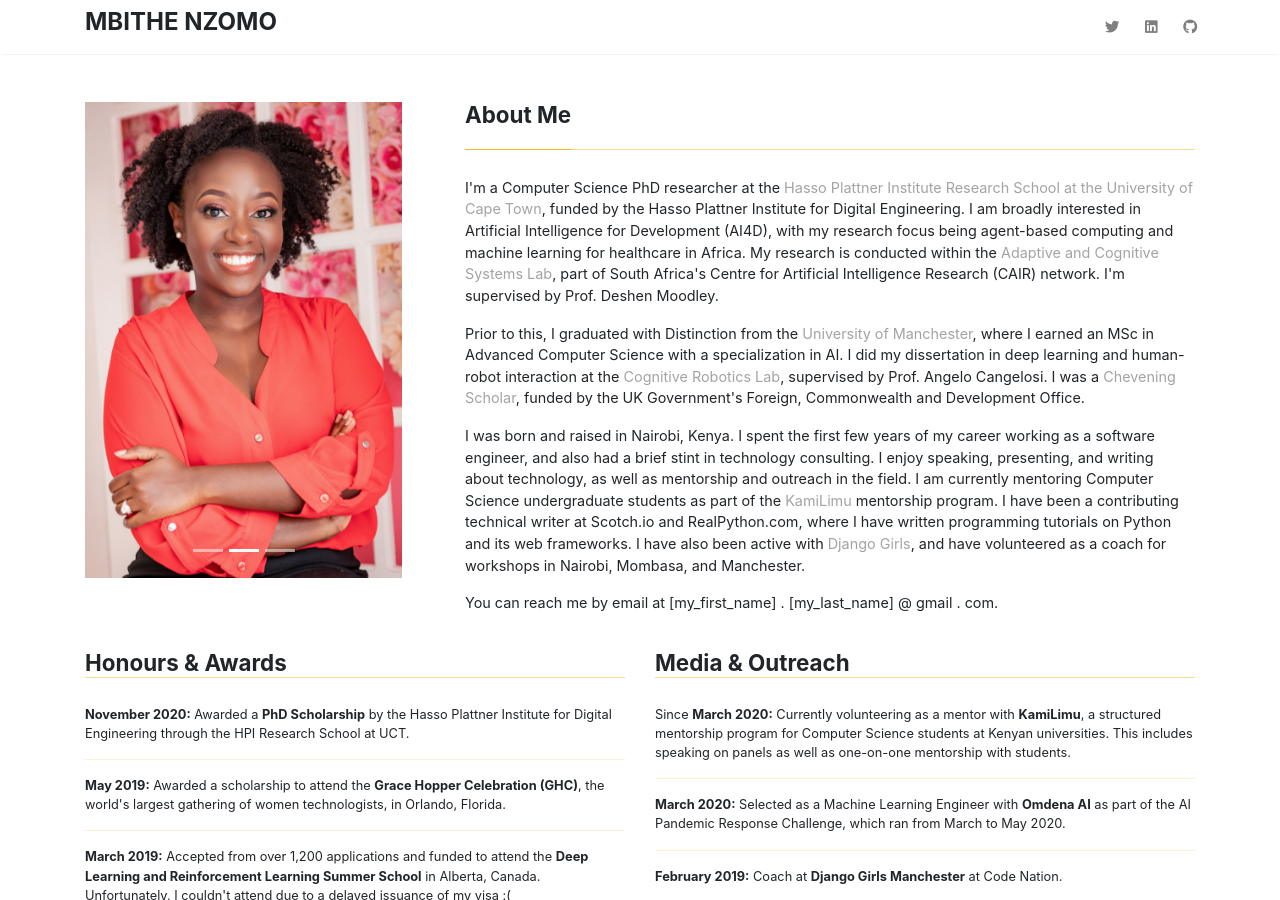
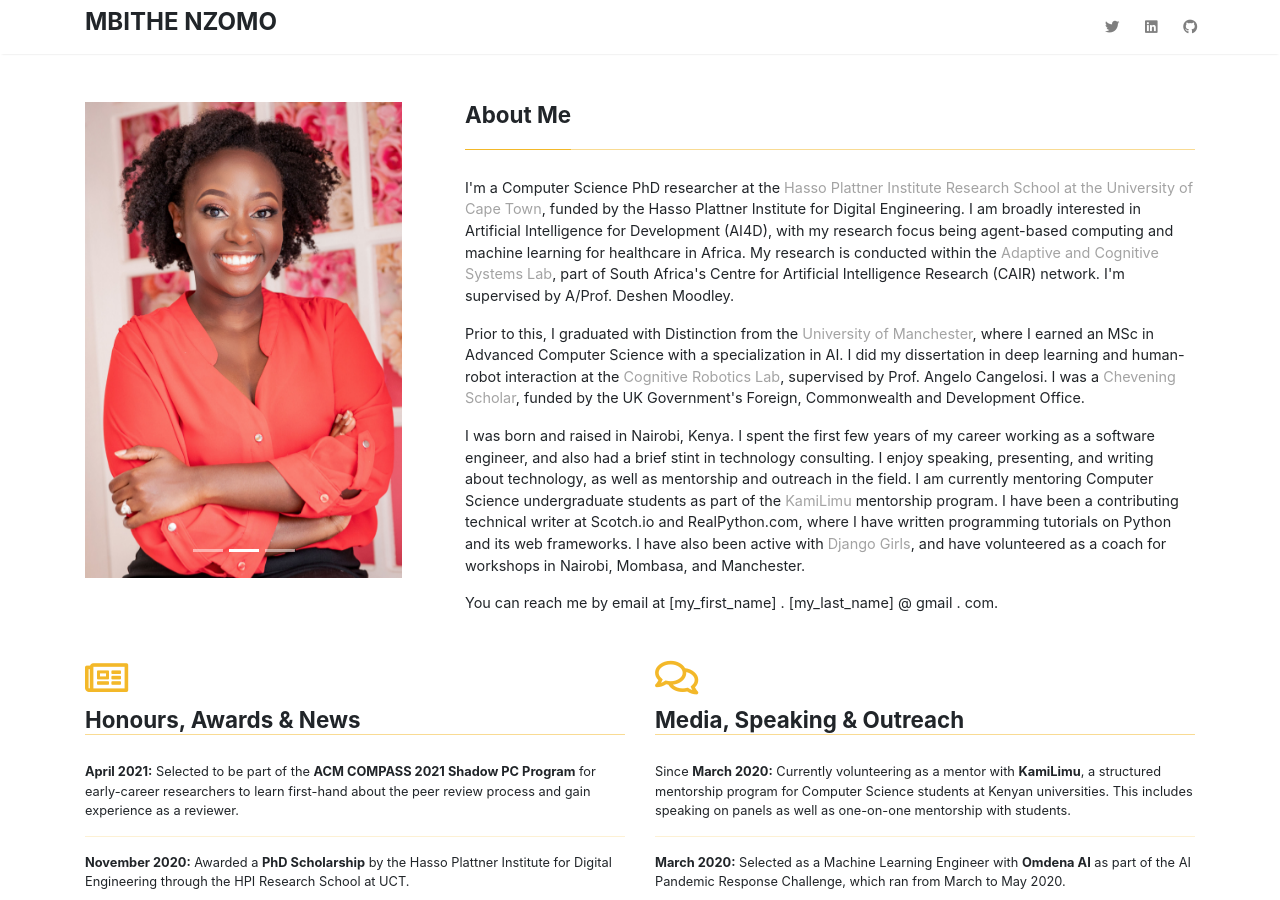
Before and after one commit to mbithenzomo/mbithenzomo.github.io, a Jekyll site: the page built from index.html, in a window 1280 px wide and 900 px high. Built offline with Jekyll 4.4.1, drawn with Linux system fonts in a browser that asks for light colours; nearby versions of some CDN libraries; some of the changed text lies outside the part shown.

Commit message:
Update index.html

```diff
--- a/index.html
+++ b/index.html
@@ -40,7 +40,7 @@ title: Home
       Research School at the University of Cape Town</a>, funded by the Hasso Plattner Institute for Digital Engineering. I am broadly interested in
       Artificial Intelligence for Development (AI4D), with my research focus being agent-based computing and machine learning for healthcare in Africa.
       My research is conducted within the <a href="https://www.cair.za.net/group/1" target="_blank">Adaptive and Cognitive Systems Lab</a>, part of South
-      Africa's Centre for Artificial Intelligence Research (CAIR) network. I'm supervised by Prof. Deshen Moodley.</p>
+      Africa's Centre for Artificial Intelligence Research (CAIR) network. I'm supervised by A/Prof. Deshen Moodley.</p>
       <p>Prior to this, I graduated with Distinction from the <a href="https://www.manchester.ac.uk/" target="_blank">University of Manchester</a>, where I
       earned an MSc in Advanced Computer Science with a specialization in AI. I did my dissertation in deep learning and human-robot interaction at the
       <a href="https://corolab.github.io/" target="_blank">Cognitive Robotics Lab</a>, supervised by Prof. Angelo Cangelosi. I was a
@@ -51,7 +51,6 @@ title: Home
       writer at Scotch.io and RealPython.com, where I have written programming tutorials on Python and its web frameworks. I have also been active with
       <a href="https://djangogirls.org/" target="_blank">Django Girls</a>, and have volunteered as a coach for workshops in Nairobi, Mombasa, and Manchester.</p>
       <p>You can reach me by email at [my_first_name] . [my_last_name] @ gmail . com.</p>
-
     </div>
 
   </div>
@@ -62,14 +61,19 @@ title: Home
 <section class="updates-section">
     <div class="row">
       <div class="col-md-6">
+        <span style="font-size: 3em; color: #F3B829;">
+          <i class="far fa-newspaper"></i>
+        </span>
         <div class="section-title">
-            <h2>Honours & Awards</h2>
+            <h2>Honours, Awards & News </h2>
+            <p><strong>April 2021:</strong> Selected to be part of the <strong>ACM COMPASS 2021 Shadow PC Program</strong> for early-career researchers to learn
+            first-hand about the peer review process and gain experience as a reviewer.</p> <hr>
             <p><strong>November 2020:</strong> Awarded a <strong>PhD Scholarship</strong> by the Hasso Plattner Institute for Digital Engineering through the HPI
             Research School at UCT.</p> <hr>
             <p><strong>May 2019:</strong> Awarded a scholarship to attend the <strong>Grace Hopper Celebration (GHC)</strong>, the world's largest gathering of
             women technologists, in Orlando, Florida.</p> <hr>
             <p><strong>March 2019:</strong> Accepted from over 1,200 applications and funded to attend the <strong>Deep Learning and Reinforcement Learning Summer
-            School</strong> in Alberta, Canada. Unfortunately, I couldn't attend due to a delayed issuance of my visa :( </p> <hr>
+            School</strong> in Edmonton, Alberta, Canada. Unfortunately, I couldn't attend due to a delayed issuance of my visa :( </p> <hr>
             <p><strong>October 2018:</strong> Selected to attend <strong>QuantumBlack's Women as Tech Leaders Day</strong> in London.
             </p> <hr>
             <p><strong>July 2018:</strong> Awarded a <strong>Chevening Scholarship</strong> for my master's degree. Chevening is the UK government’s international
@@ -77,8 +81,11 @@ title: Home
         </div>
       </div>
       <div class="col-md-6">
+        <span style="font-size: 3em; color: #F3B829;">
+          <i class="far fa-comments"></i>
+        </span>
         <div class="section-title">
-            <h2>Media & Outreach</h2>
+            <h2>Media, Speaking & Outreach </h2>
             <p>Since <strong>March 2020:</strong> Currently volunteering as a mentor with  <strong>KamiLimu</strong>, a structured mentorship program for Computer
             Science students at Kenyan universities. This includes speaking on panels as well as one-on-one mentorship with students.</p> <hr>
             <p><strong>March 2020:</strong> Selected as a Machine Learning Engineer with <strong>Omdena AI</strong> as part of the AI Pandemic Response Challenge,
```
